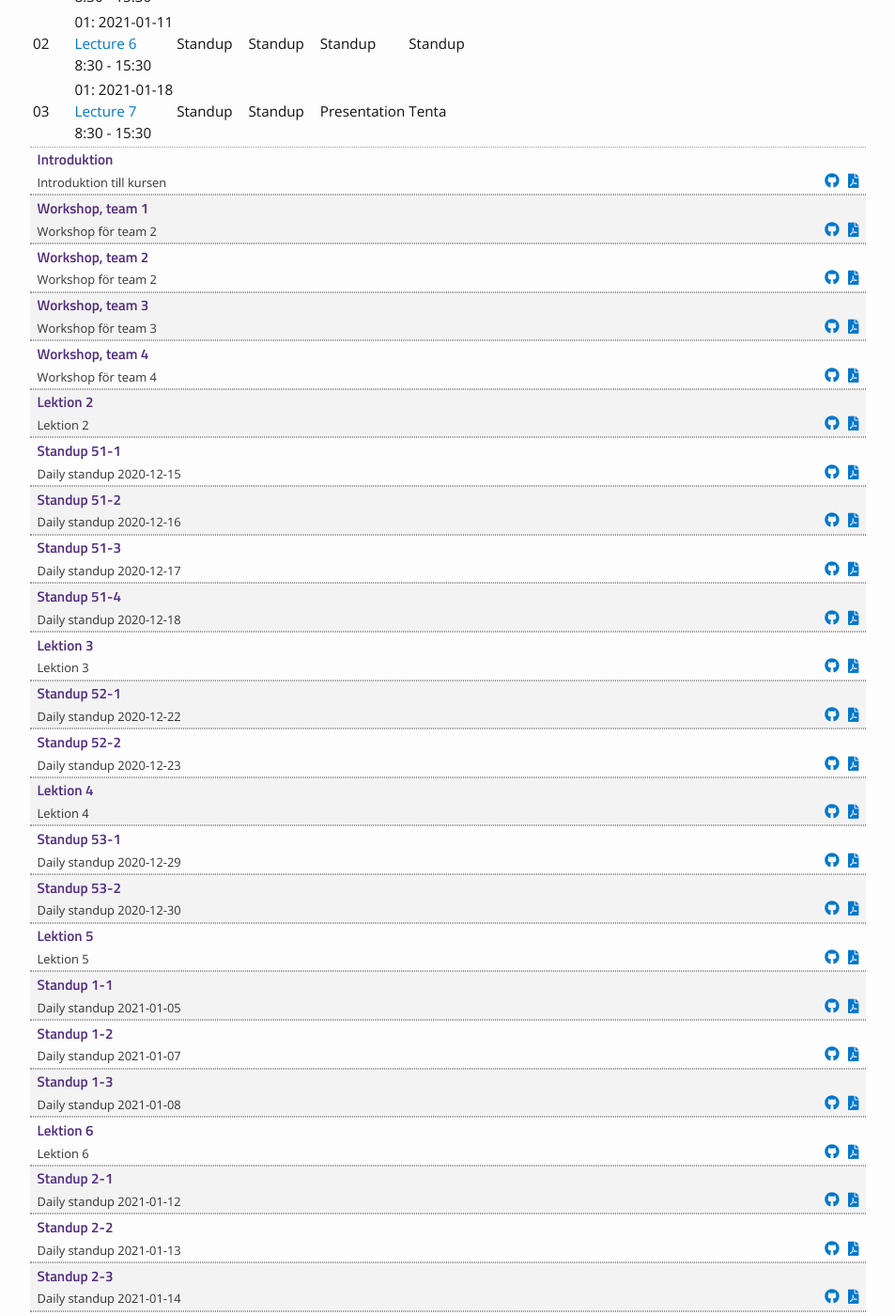
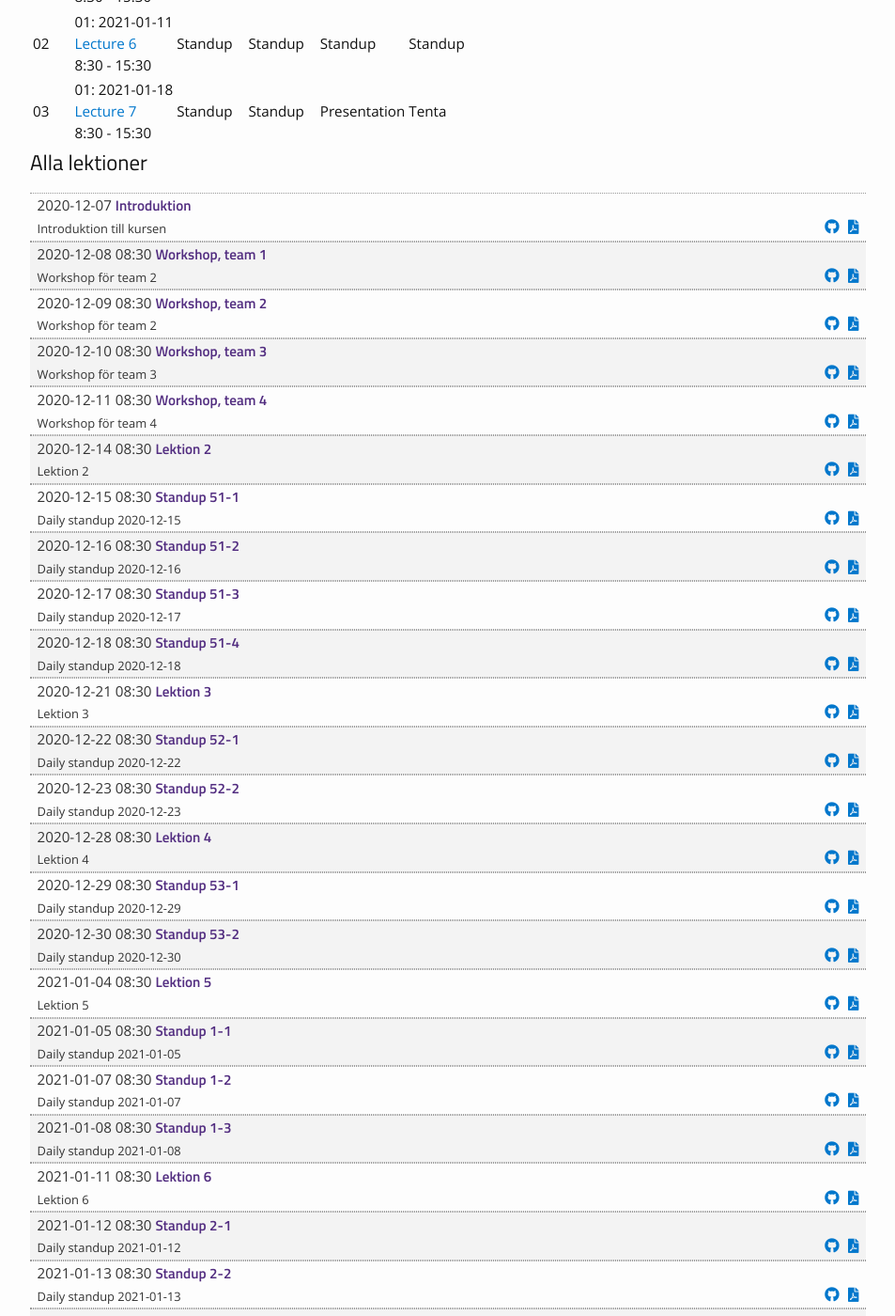
Before and after one commit to PGBSNH19/course-producera-leverera, a Jekyll site: the page built from lectures.md, in a window 1280 px wide and 1400 px high, scrolled down 572 px. Shown: the whole window at 94% size, without its empty margins (163-1116 px from the left). Built offline with Jekyll 4.4.1, drawn with Linux system fonts in a browser that asks for light colours; nearby versions of some CDN libraries; some of the changed text lies outside the part shown.

Commit message:
Splits date

```diff
--- a/_data/lectures.yml
+++ b/_data/lectures.yml
@@ -1,6 +1,9 @@
 - title: "Introduktion"
   slug: lecture_01
-  date: 2020-12-07 08:30
+  date: 2020-12-07
+  start-time: 08:30
+  end-time: 16:30
+  location: Physical
   length: 420
   filename: Untitled
   dirname: untitled-lecture
--- a/lectures.md
+++ b/lectures.md
@@ -18,11 +18,11 @@ Week|Måndag|Tisdag |Onsdag |Torsdag|Fredag
 
 
 
-
+## Alla lektioner
 <ul id="archive">
 {% for lecture in site.data.lectures %}
       <li class="archiveposturl">
-        <span><a href="{{ lecture.slug }}">{{ lecture.title }}</a></span><br>
+        <span>{{lecture.date}} <a href="{{ lecture.slug }}">{{ lecture.title }}</a></span><br>
 <span class = "postlower">{{ lecture.description }}</span>
 <strong style="font-size:100%; font-family: 'Titillium Web', sans-serif; float:right; padding-right: .5em">
 	<a href="https://github.com/{{ site.githubdir}}/tree/master/{{ lecture.dirname }}"><i class="fab fa-github"></i></a>&nbsp;&nbsp;
```
